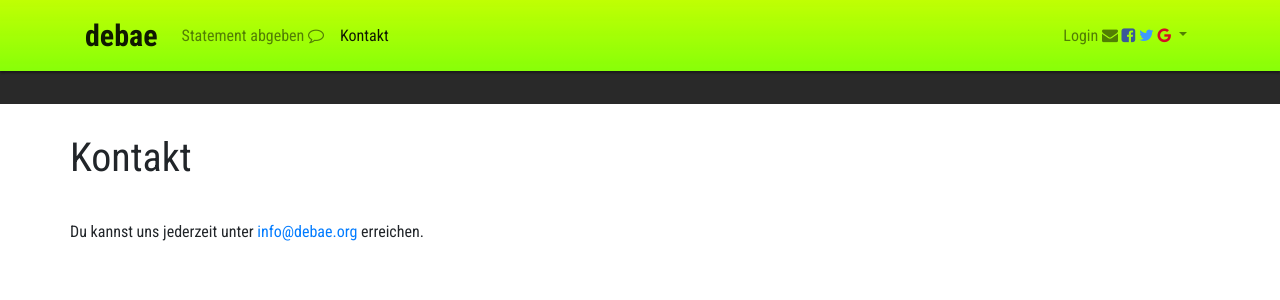
After one commit to esBeee/debae, a Rails app: page /contact in a window 1280 px wide. The commit adds this page. Shown: the top 300 px of the page. Run offline with Rails 7, Linux system fonts and the light colour scheme; style sheets or scripts are compiled from the project's sources; parts of the project's set-up code (start-up, migrations or seed data) failed here and were passed over; some libraries are stand-ins or nearby versions.

Commit message:
Implement simple contact page and link to it in header

```diff
--- a/app/views/layouts/_header.html.haml
+++ b/app/views/layouts/_header.html.haml
@@ -6,7 +6,8 @@
       %span.navbar-toggler-icon
     .collapse.navbar-collapse#navbarNav
       %ul.navbar-nav
-        = render 'layouts/nav_link', target_path: new_statement_path, label: t("layouts.header.links.new_statement", default: 'Make a statement')
+        = render 'layouts/nav_link', target_path: new_statement_path, label: t("layouts.header.links.new_statement", default: 'Make a statement') + " " + fa_icon("comment-o")
+        = render 'layouts/nav_link', target_path: contact_path, label: t("layouts.header.links.contact", default: 'Contact')
       %ul.navbar-nav.ml-auto
         - if user_signed_in?
           %li.nav-item.dropdown
--- a/app/views/layouts/_nav_link.html.haml
+++ b/app/views/layouts/_nav_link.html.haml
@@ -1,7 +1,7 @@
 - active = current_page?(target_path)
 %li.nav-item{ class: active ? 'active' : '' }
   %a.nav-link{ href: target_path }
-    = label
+    != label
     - if active
       %span.sr-only
         (current)
--- /dev/null
+++ b/app/views/static_pages/contact.html.haml
@@ -0,0 +1,4 @@
+.row
+  %h1= t("static_pages.contact.headline")
+.row
+  %p!= t("static_pages.contact.invitation", email_address: link_to('info@debae.org', 'mailto:info@debae.org'))
--- a/config/locales/de.yml
+++ b/config/locales/de.yml
@@ -51,6 +51,7 @@ de:
         account_settings: "Einstellungen"
         new_statement: "Statement abgeben"
         about: "Über debae"
+        contact: Kontakt
       dropdowns:
         join: "Login"
     edit_user_registration:
--- a/config/locales/static_pages.de.yml
+++ b/config/locales/static_pages.de.yml
@@ -7,3 +7,6 @@ de:
       headline_vote: Abstimmen
       paragraph_vote: Du kannst Aussagen befürworten oder ablehnen. Aus dem Verhältnis zwischen Pro- und Kontra-Argumenten und der Zustimmung der Nutzer ergibt sich dann eine <b>Bewertung der Aussage</b>.
       headline_discussed_statements: Heiß diskutierte Statements
+    contact:
+      headline: Kontakt
+      invitation: Du kannst uns jederzeit unter %{email_address} erreichen.
--- a/config/routes.rb
+++ b/config/routes.rb
@@ -24,4 +24,6 @@ Rails.application.routes.draw do
   # Updating a users profile has a separate controller action and, thus,
   # needs a separate route.
   put '/users/profile', to: 'users/profiles#update', as: :user_profile
+
+  get '/contact', to: 'static_pages#contact', as: :contact
 end
```
Also changed, not shown: spec/features/static_pages/contact_visitings_spec.rb (added, +8 -0 lines), spec/views/layouts/_header.html.erb_spec.rb (+5 -0 lines), spec/views/static_pages/about.html.erb_spec.rb (deleted, +0 -5 lines), spec/views/static_pages/contact.html.haml_spec.rb (added, +9 -0 lines).
